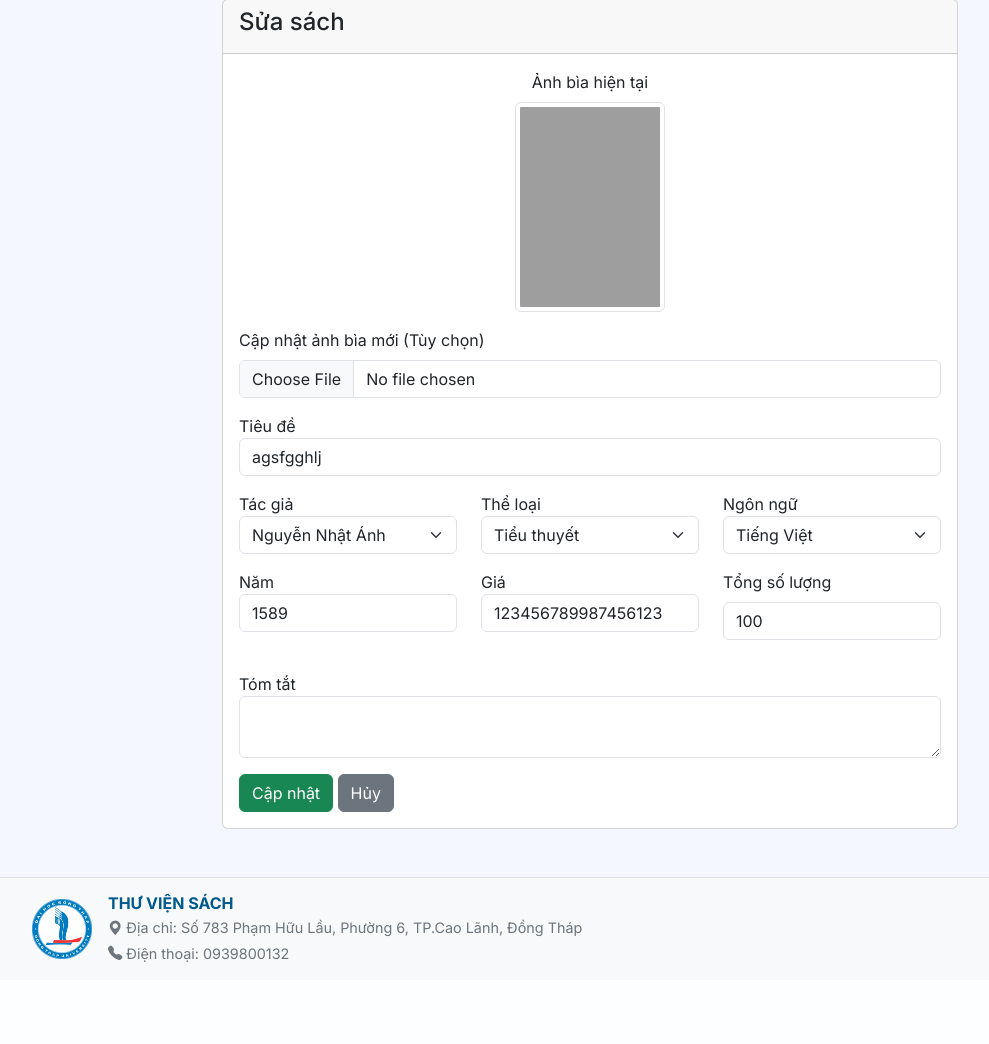
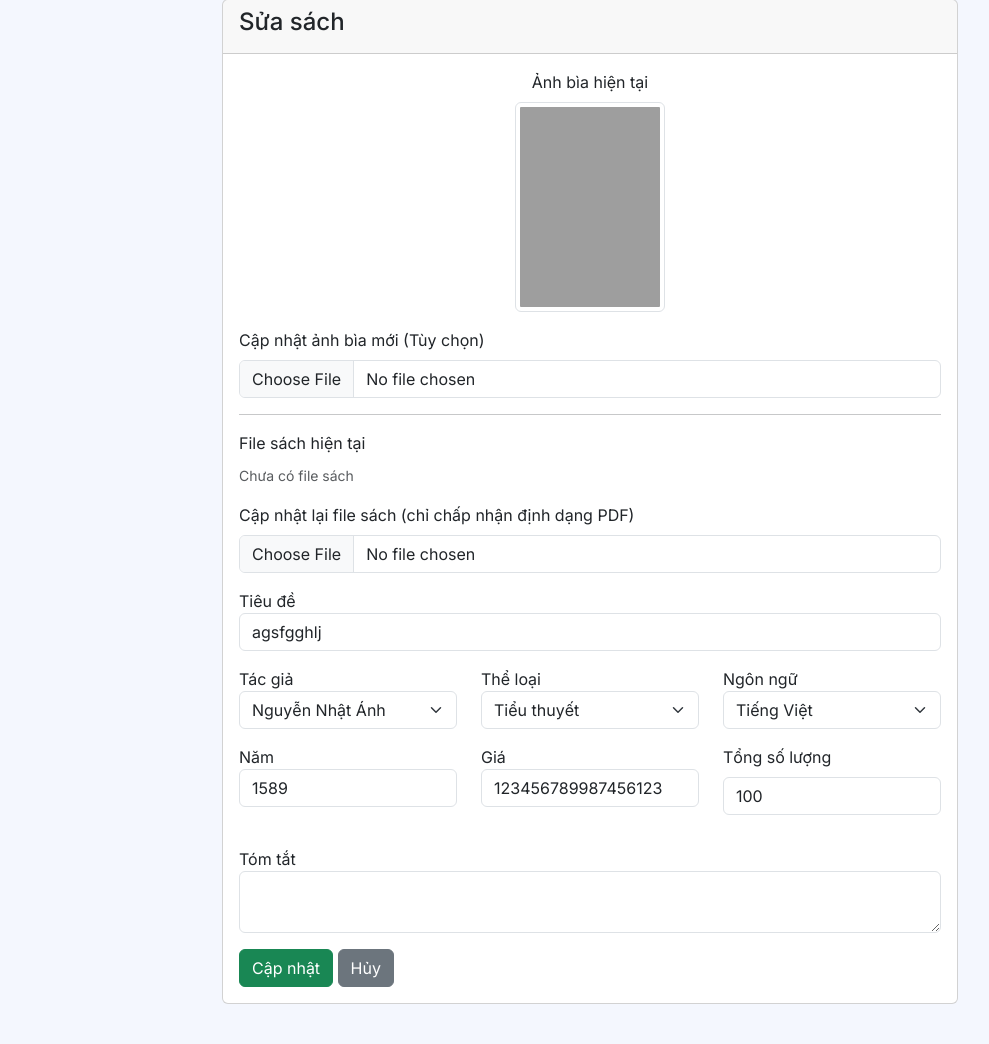
Before and after one commit to duykhang5564/Tim-hieu-va-xay-dung-he-thong-thu-vien-voi-Flask, a Flask app: page /edit/1 in a window 1280 px wide. Shown: the part 114-1158 px from the top of the page, without its empty margins (50-1039 px from the left). Before the commit the page ends 1076 px from the top, so only its background shows below. Run offline with Flask 3, Linux system fonts and the light colour scheme; a user stored in the database is signed in; data comes from the database, SQL or seed files in the repository; some libraries are stand-ins or nearby versions; grey boxes are pictures that could not be loaded.

Commit message:
Add files via upload

```diff
--- a/templates/add_book_page.html
+++ b/templates/add_book_page.html
@@ -14,6 +14,11 @@
                         <label class="form-label">Ảnh bìa sách</label>
                         <input type="file" class="form-control" name="image_file" accept="image/png, image/jpeg, image/jpg">
                     </div>
+<!--Tạo một ô trong form cho phép người dùng chọn và upload file sách(tính năng mới)-->
+                    <div class="mb-3">
+                        <label class="form-label">Chọn file sách để tải lên (chỉ chấp nhận định dạng PDF)</label>
+                        <input type="file" class="form-control" name="book_file">
+                    </div> <!--kết thúc-->
                     <div class="row">
                         <div class="col-md-4 mb-3"><label class="form-label">Tác giả</label><select class="form-select" name="author_id" required><option value="">Chọn...</option>{% for a in authors %}<option value="{{ a.id }}">{{ a.name }}</option>{% endfor %}</select></div>
                         <div class="col-md-4 mb-3"><label class="form-label">Thể loại</label><select class="form-select" name="category_id" required><option value="">Chọn...</option>{% for c in categories %}<option value="{{ c.id }}">{{ c.name }}</option>{% endfor %}</select></div>
--- a/templates/edit.html
+++ b/templates/edit.html
@@ -15,7 +15,22 @@
             <label class="form-label">Cập nhật ảnh bìa mới (Tùy chọn)</label>
             <input type="file" class="form-control" name="image_file" accept="image/png, image/jpeg, image/jpg">
           </div>
+          <hr> <!--Thêm ô upload file sách(Tính nagw mới)-->
+          <div class="mb-3">
+            <label class="form-label">File sách hiện tại</label><br>
+            {% if book.book_file %}
+              <small class="text-success">
+                ✔ <a href="{{ url_for('static', filename='book_files/' + book.book_file) }}" target="_blank">{{ book.book_file }}</a>
+              </small>
+            {% else %}
+              <small class="text-muted">Chưa có file sách</small>
+            {% endif %}
+            </div>
 
+            <div class="mb-3">
+              <label class="form-label">Cập nhật lại file sách (chỉ chấp nhận định dạng PDF)</label>
+              <input type="file" class="form-control" name="book_file"accept=".pdf">
+            </div><!--Kết thúc-->
           <div class="mb-3"><label>Tiêu đề</label><input type="text" class="form-control" name="title" value="{{ book.title }}" required></div>
           <div class="row">
             <div class="col-md-4 mb-3"><label>Tác giả</label><select class="form-select" name="author_id">{% for a in authors %}<option value="{{ a.id }}" {% if a.id==book.author_id %}selected{% endif %}>{{ a.name }}</option>{% endfor %}</select></div>
```
Also changed, not shown: templates/view_book.html (line endings or trailing spaces).
